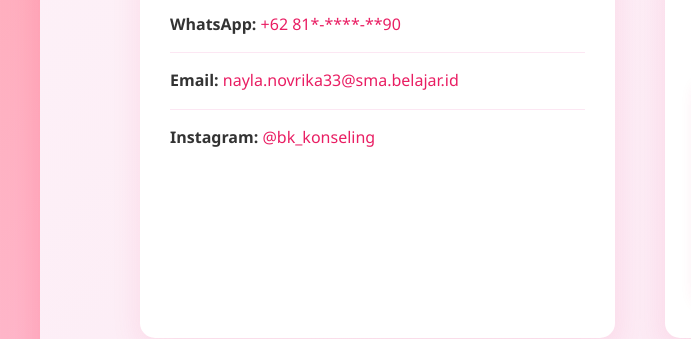
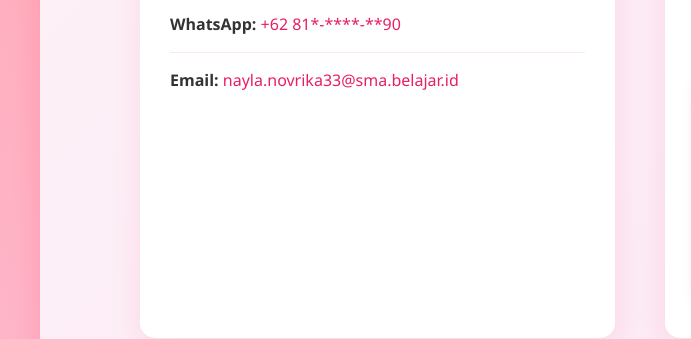
Before and after one commit to HengkiDev/Web-konseling, a plain HTML site: page chat.html in a window 1280 px wide. Shown: the part 1175-1514 px from the top of the page, 0-691 px from the left. Drawn offline with Linux system fonts and the light colour scheme; grey boxes are pictures that could not be loaded.

Commit message:
Update chat.html

```diff
--- a/chat.html
+++ b/chat.html
@@ -539,7 +539,6 @@
                         <li><strong>Telepon:</strong> <a href="#">+62 81*-****-**90</a></li>
                         <li><strong>WhatsApp:</strong> <a href="#" target="_blank">+62 81*-****-**90</a></li>
                         <li><strong>Email:</strong> <a href="mailto:nayla.novrika33@sma.belajar.id">nayla.novrika33@sma.belajar.id</a></li>
-                        <li><strong>Instagram:</strong> <a href="#" target="_blank">@bk_konseling</a></li>
                     </ul>
                 </div>
 
```
